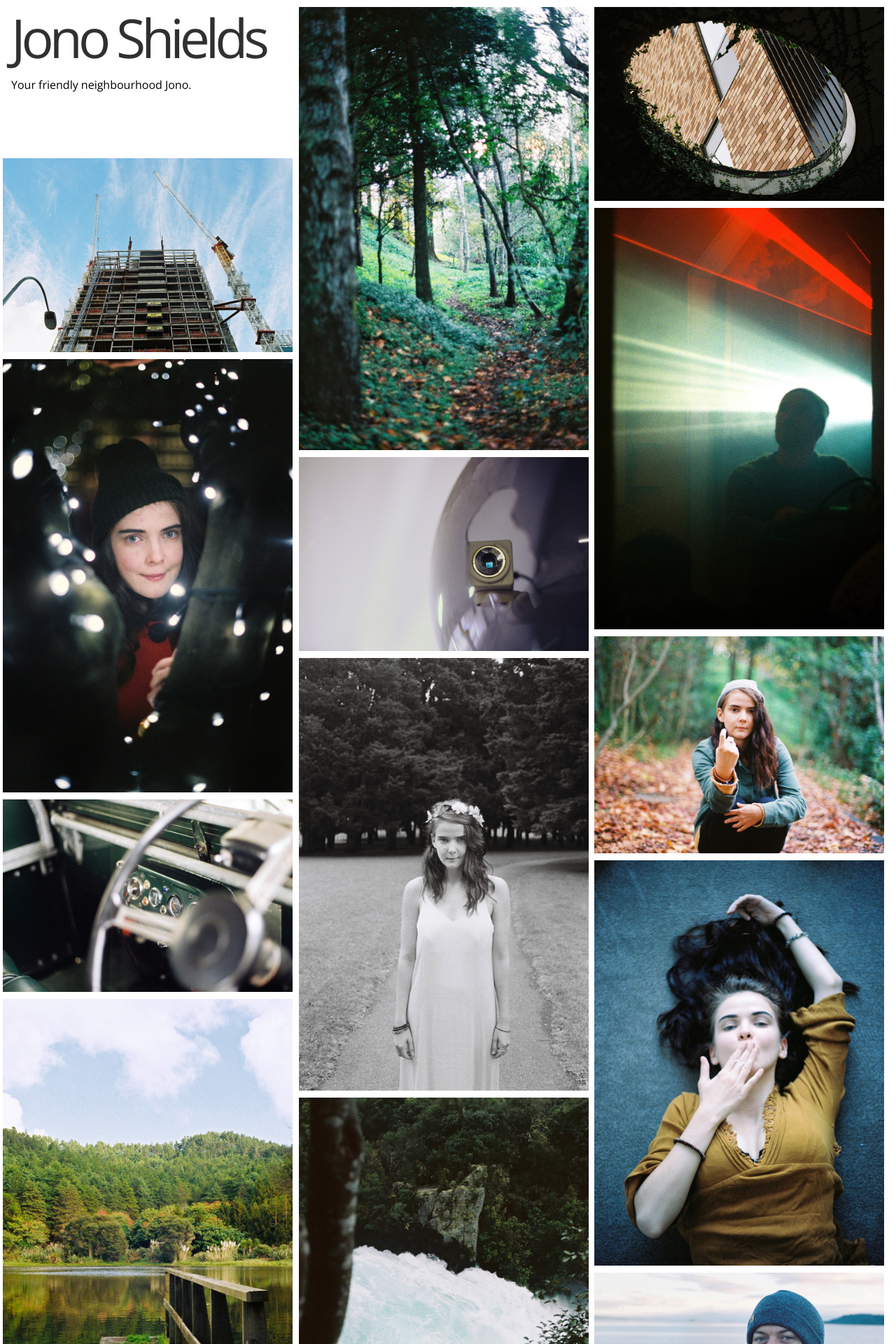
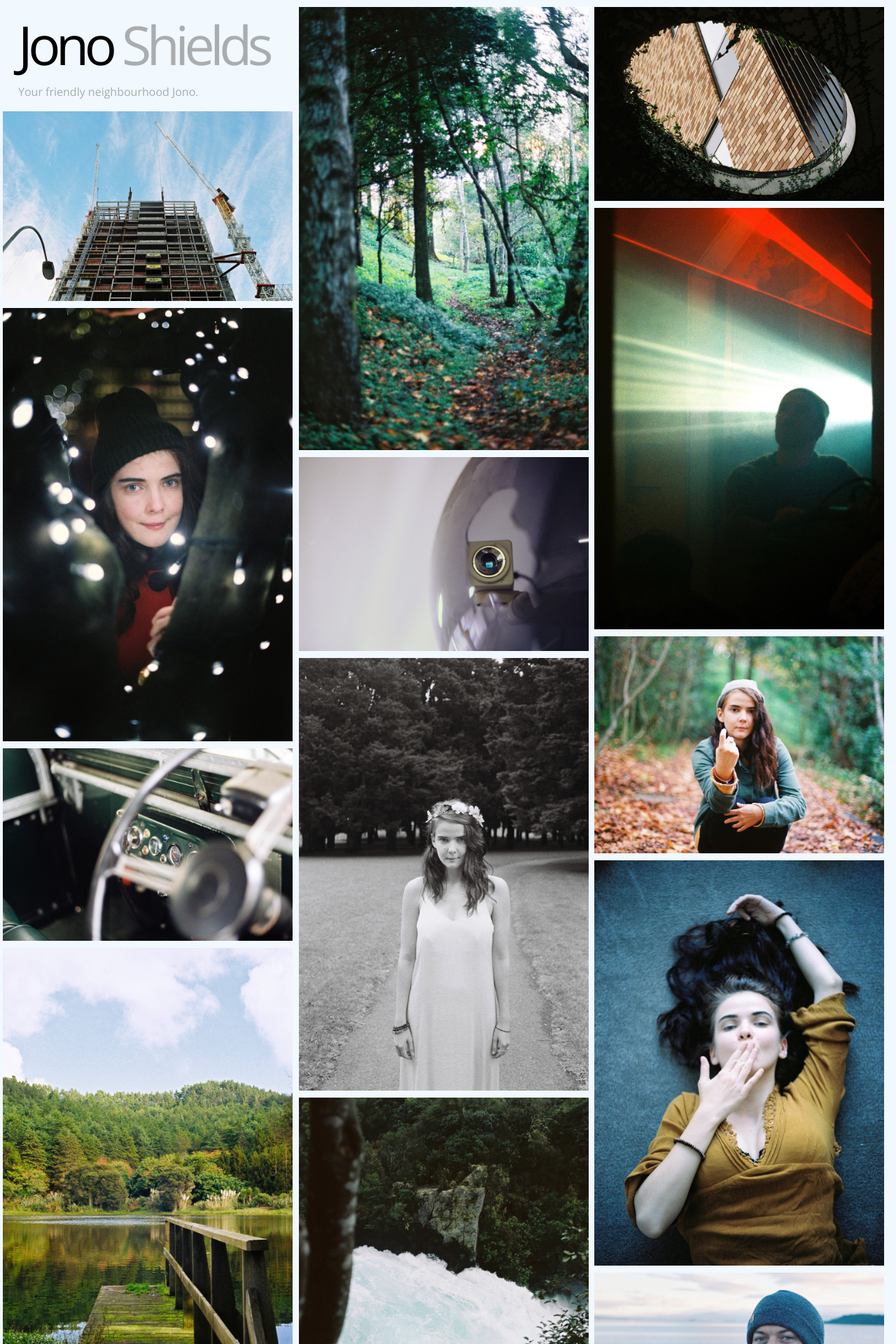
Before and after one commit to foopod/blog-2.0, a Jekyll site: the page built from photos.html, in a window 1280 px wide. Shown: the top 1920 px of the page at 70% size. Built offline with Jekyll 4.4.1, drawn with Linux system fonts in a browser that asks for light colours; nearby versions of some CDN libraries.

Commit message:
fixed up css + straightened pic

```diff
--- a/photos.html
+++ b/photos.html
@@ -11,7 +11,7 @@ description: I am learning about 35mm film photography, here are some photos I h
 
     <div class="grid-item">
         <div class="hero-item">
-            <a class="hero-header" href="/">Jono Shields</a>
+            <a class="hero-header" href="/"><span style="color:black">Jono</span> Shields</a>
             <p style="margin-top: 20px;">Your friendly neighbourhood Jono.</p>
         </div>
     </div>
--- a/public/css/gallery.css
+++ b/public/css/gallery.css
@@ -88,16 +88,23 @@ a{
 }
 
 .hero-item{
-    height:200px;
+/*    height:200px;*/
     padding-left:1em;
     padding-top:1em;
     font-family: 'Open Sans', serif;
+/*    border: 1px black solid;*/
+    margin: 10px;
 }
 
 .hero-header{
     font-size: 6vw;
-    color: #303030;
-    letter-spacing: -6px;
+    color: #aaadaf;
+    letter-spacing: -0.5vw;
     text-decoration:none;
     padding-bottom:20px;
 }
+
+body{
+    background-color: #f1f8fe;
+    color: #aaadaf;
+}
```
Also changed, not shown: public/images/photos/construction.jpg, 1 other file.
